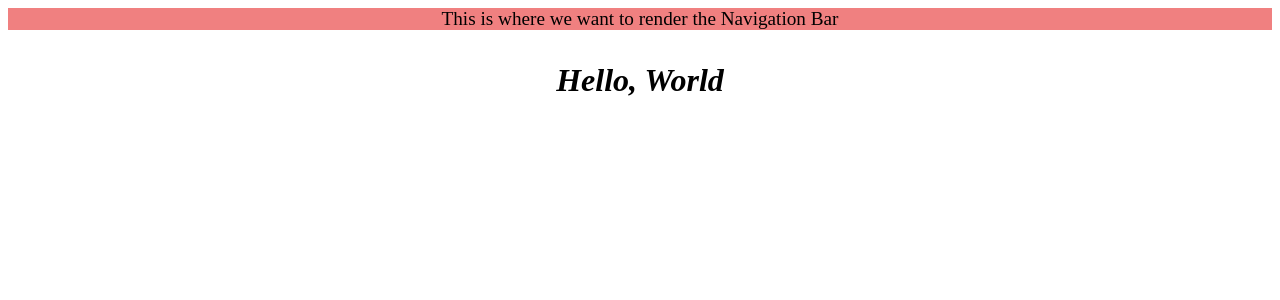
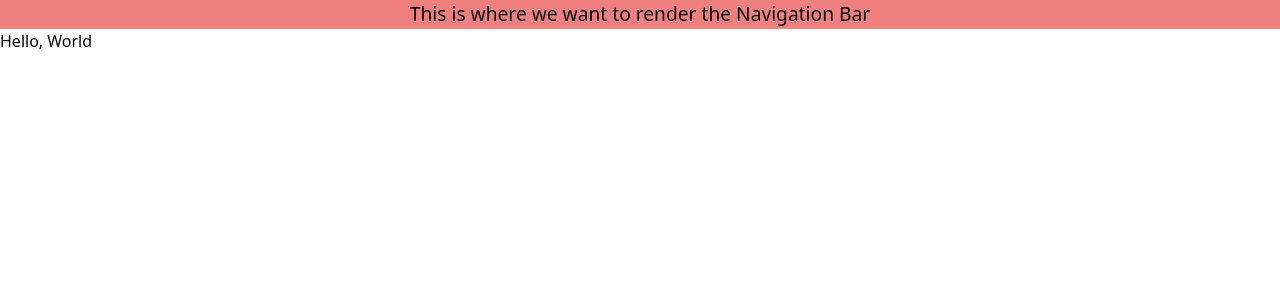
Before and after one commit to malcolmlearnstech/portfolio, a React app: page / in a window 1280 px wide. Shown: the top 300 px of the page. Built offline with nearby package versions, Linux system fonts and the light colour scheme.

Commit message:
feat: add tailwind directives to catch all tailwindCSS uses in components

```diff
--- a/client/index.css
+++ b/client/index.css
@@ -1,11 +1,6 @@
-.indexStyle {
-  font: garamond;
-  color: black;
-  font-size: xx-large;
-  font-style: italic;
-  font-weight: 800;
-  text-align: center;
-}
+@tailwind base;
+@tailwind components;
+@tailwind utilities;
 
 .navBar {
   text-align: center;
```
